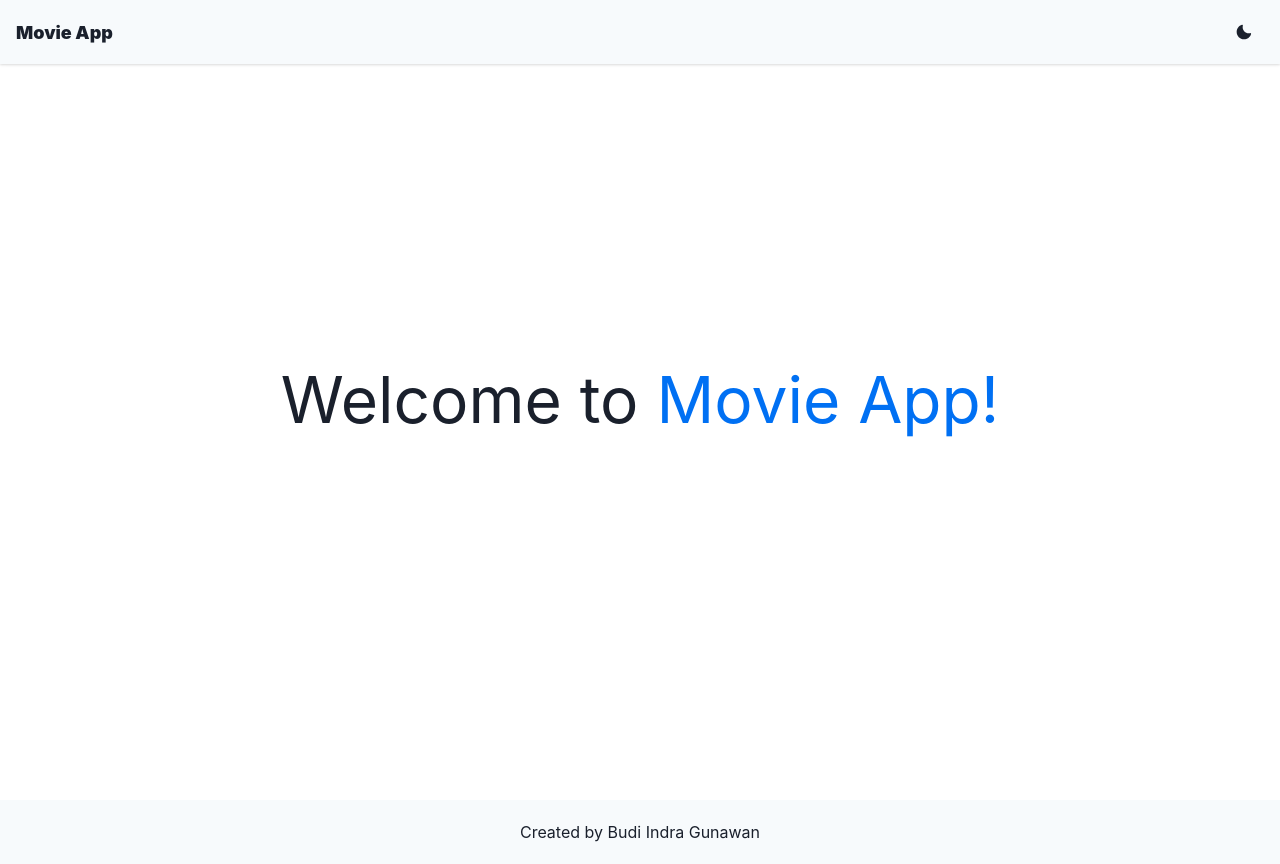
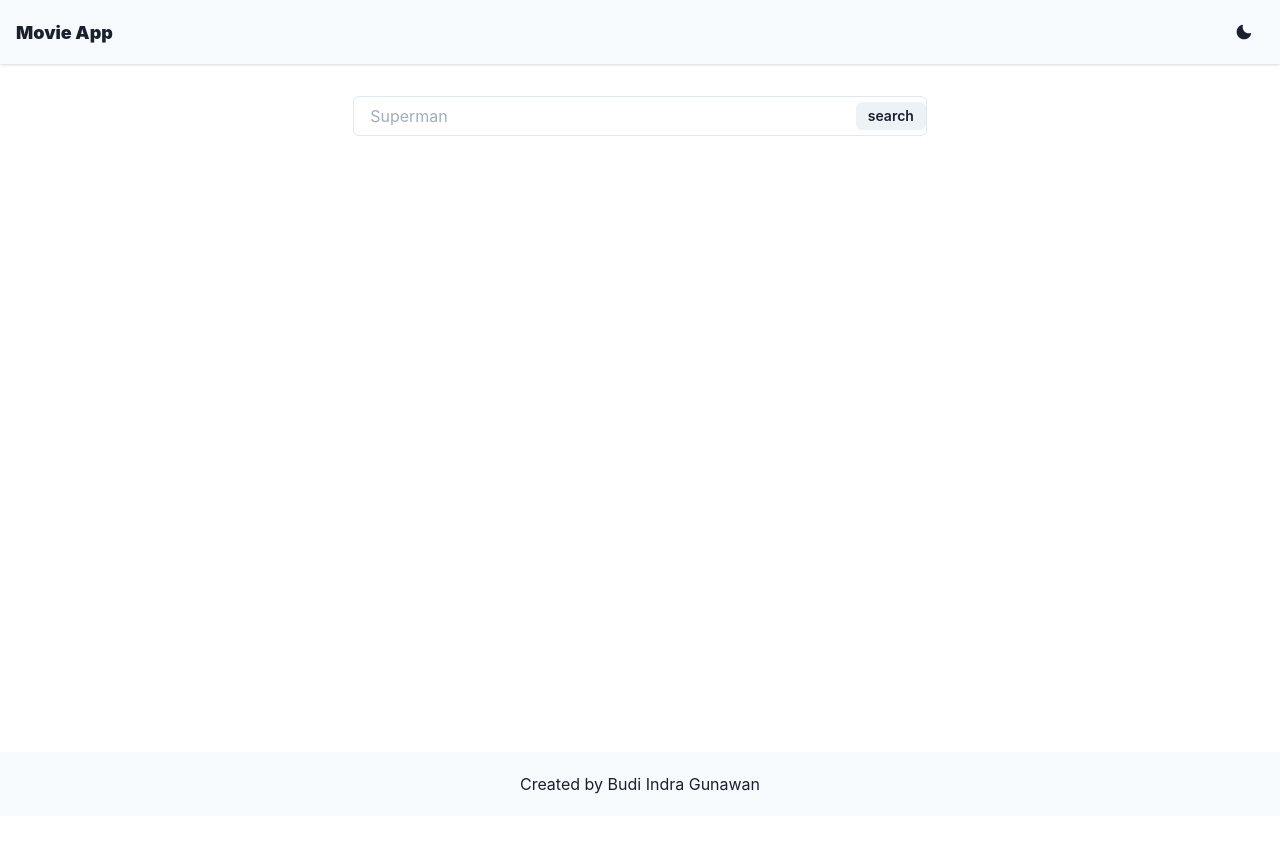
Before and after one commit to budiigunawan/movie-app, a Next.js app: page / in a window 1280 px wide. After the commit the page ends 816 px from the top, so only its background shows below. Built offline with nearby package versions, Linux system fonts and the light colour scheme.

Commit message:
create search bar ui

```diff
--- a/modules/Layout.tsx
+++ b/modules/Layout.tsx
@@ -1,12 +1,15 @@
 import React from 'react';
 import Navbar from './Navbar';
 import Footer from './Footer';
+import { Container } from '@chakra-ui/react';
 
 const Layout: React.FC = ({ children }) => {
   return (
     <>
       <Navbar />
-      {children}
+      <Container minH='94vh' pt='24'>
+        {children}
+      </Container>
       <Footer />
     </>
   );
--- /dev/null
+++ b/modules/SearchBar.tsx
@@ -0,0 +1,17 @@
+import React from 'react';
+import { InputGroup, Input, InputRightElement, Button } from '@chakra-ui/react';
+
+const SearchBar: React.FC = () => {
+  return (
+    <InputGroup size='md'>
+      <Input type='text' pr='4.5rem' placeholder='Superman' />
+      <InputRightElement width='4.5rem'>
+        <Button h='1.75rem' size='sm'>
+          search
+        </Button>
+      </InputRightElement>
+    </InputGroup>
+  );
+};
+
+export default SearchBar;
--- a/pages/index.tsx
+++ b/pages/index.tsx
@@ -1,15 +1,12 @@
 import React from 'react';
-import styles from '../styles/Home.module.css';
+import { Container } from '@chakra-ui/react';
+import SearchBar from '../modules/SearchBar';
 
 const Home: React.FC = () => {
   return (
-    <main>
-      <div className={styles.container}>
-        <h1 className={styles.title}>
-          Welcome to <a href='https://nextjs.org'>Movie App!</a>
-        </h1>
-      </div>
-    </main>
+    <>
+      <SearchBar />
+    </>
   );
 };
 
```
